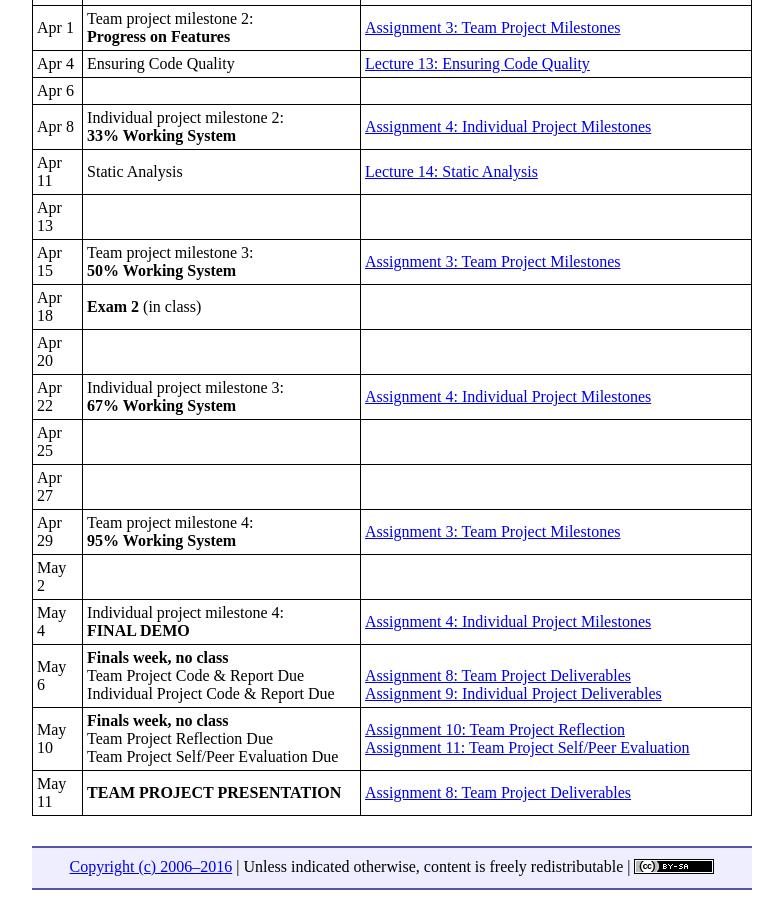
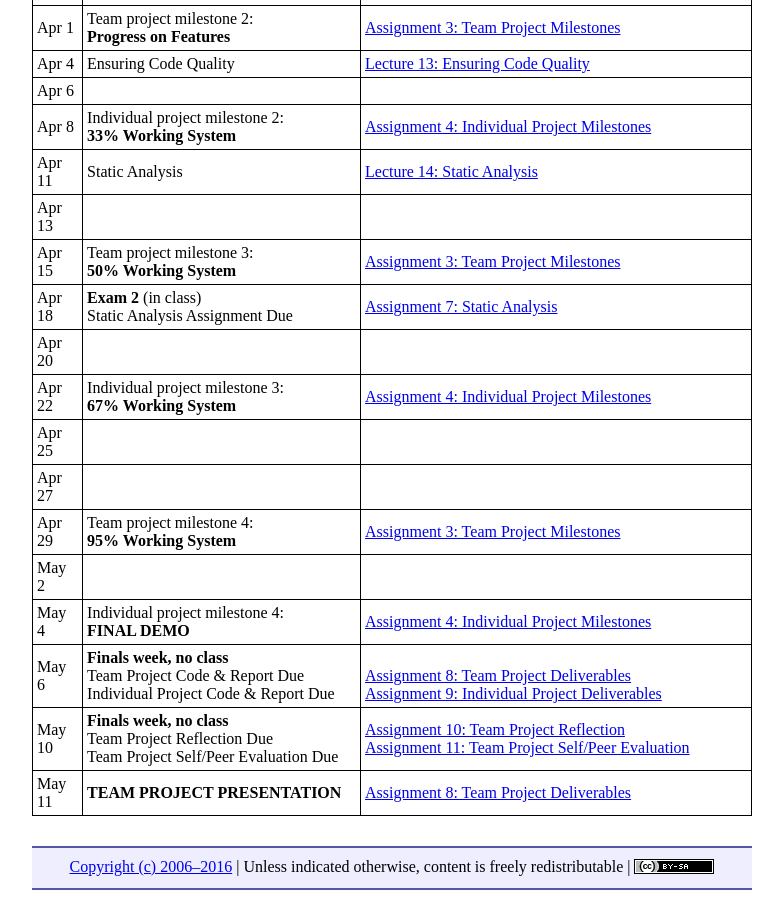
Before and after one commit to ycpcs/cs320-spring2016, a Jekyll site: the page built from schedule.md, in a window 1280 px wide and 900 px high, scrolled down 1510 px. Shown: the whole window, without its empty margins (248-1031 px from the left). Built offline with Jekyll 4.4.1, drawn with Linux system fonts in a browser that asks for light colours; Markdown is read by kramdown in place of the engine named in the settings.

Commit message:
schedule update

```diff
--- a/schedule.md
+++ b/schedule.md
@@ -50,7 +50,7 @@ Apr 8 | Individual project milestone 2:<br> **33% Working System** | [Assignment
 Apr 11 | Static Analysis | [Lecture 14: Static Analysis](lectures/lecture14.html)
 Apr 13 |
 Apr 15 | Team project milestone 3:<br> **50% Working System** | [Assignment 3: Team Project Milestones](assign/assign03.html)
-Apr 18 |**Exam 2** (in class)
+Apr 18 |**Exam 2** (in class)<br>Static Analysis Assignment Due | [Assignment 7: Static Analysis](assign/assign07.html)
 Apr 20 |
 Apr 22 | Individual project milestone 3:<br> **67% Working System** | [Assignment 4: Individual Project Milestones](assign/assign04.html)
 Apr 25 |
```
